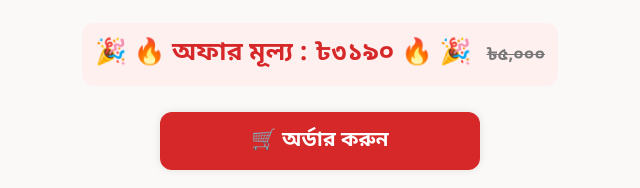
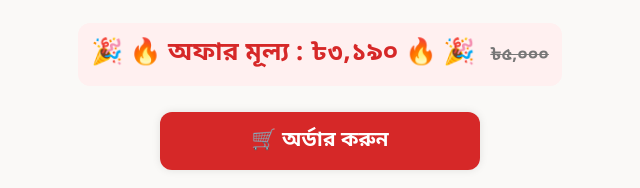
Before and after one commit to SahiTech/phonerbazer, a plain HTML site: page products/nokia-2720.html in a window 1280 px wide. Shown: the part 612-800 px from the top of the page, 320-960 px from the left. Drawn offline with Linux system fonts and the light colour scheme.

Commit message:
Update price in Nokia 2720 product page

```diff
--- a/products/nokia-2720.html
+++ b/products/nokia-2720.html
@@ -4,7 +4,7 @@
     <meta charset="UTF-8">
     <meta name="viewport" content="width=device-width,initial-scale=1">
     <meta http-equiv="X-UA-Compatible" content="IE=edge">
-    <meta name="description" content="Nokia 2720 ফোনটি বাংলাদেশে মাত্র ৳৩,৩০০-এ কিনুন! দীর্ঘস্থায়ী ব্যাটারি, ক্লাসিক ফ্লিপ ডিজাইন, ফ্রি ডেলিভারি।">
+    <meta name="description" content="Nokia 2720 ফোনটি বাংলাদেশে মাত্র ৳৩,১৯০-এ কিনুন! দীর্ঘস্থায়ী ব্যাটারি, ক্লাসিক ফ্লিপ ডিজাইন, ফ্রি ডেলিভারি।">
     <meta name="keywords" content="Nokia 2720, PhonerBazar, online mobile shop, মোবাইল ফোন, feature phone, Bangladesh mobile price">
     <meta name="product-name" content="Nokia 2720">
     <meta name="product-id" content="nokia-2720">
@@ -16,7 +16,7 @@
     <meta name="apple-mobile-web-app-capable" content="yes">
     <meta name="apple-mobile-web-app-status-bar-style" content="black">
     <meta property="og:title" content="Nokia 2720 - PhonerBazar">
-    <meta property="og:description" content="Nokia 2720 ফোনটি বাংলাদেশে মাত্র ৳৩,৩০০-এ কিনুন। দীর্ঘস্থায়ী ব্যাটারি, ক্লাসিক ফ্লিপ ডিজাইন, ফ্রি ডেলিভারি।">
+    <meta property="og:description" content="Nokia 2720 ফোনটি বাংলাদেশে মাত্র ৳৩,১৯০-এ কিনুন। দীর্ঘস্থায়ী ব্যাটারি, ক্লাসিক ফ্লিপ ডিজাইন, ফ্রি ডেলিভারি।">
     <meta property="og:image" content="/images/nokia-2720-main-480w.webp">
     <meta property="og:url" content="https://phonerbazar.shop/products/nokia-2720.html">
     <meta name="twitter:card" content="summary_large_image">
@@ -125,7 +125,7 @@
         </picture>
         <p id="product-description" class="visually-hidden">Nokia 2720 ফোনটির একটি ক্লাসিক ফ্লিপ ডিজাইন সহ চিত্র।</p>
         <div class="price-container">
-            <div class="product-price" role="alert">🎉 🔥 অফার মূল্য : ৳৩১৯০ 🔥 🎉 <span class="old-price">৳৫,০০০</span></div>
+            <div class="product-price" role="alert">🎉 🔥 অফার মূল্য : ৳৩,১৯০ 🔥 🎉 <span class="old-price">৳৫,০০০</span></div>
         </div>
         <a href="#order-form" class="order-btn" aria-label="অর্ডার ফর্মে যাওয়া"><b>🛒 অর্ডার করুন</b></a>
         <section class="features">
```
